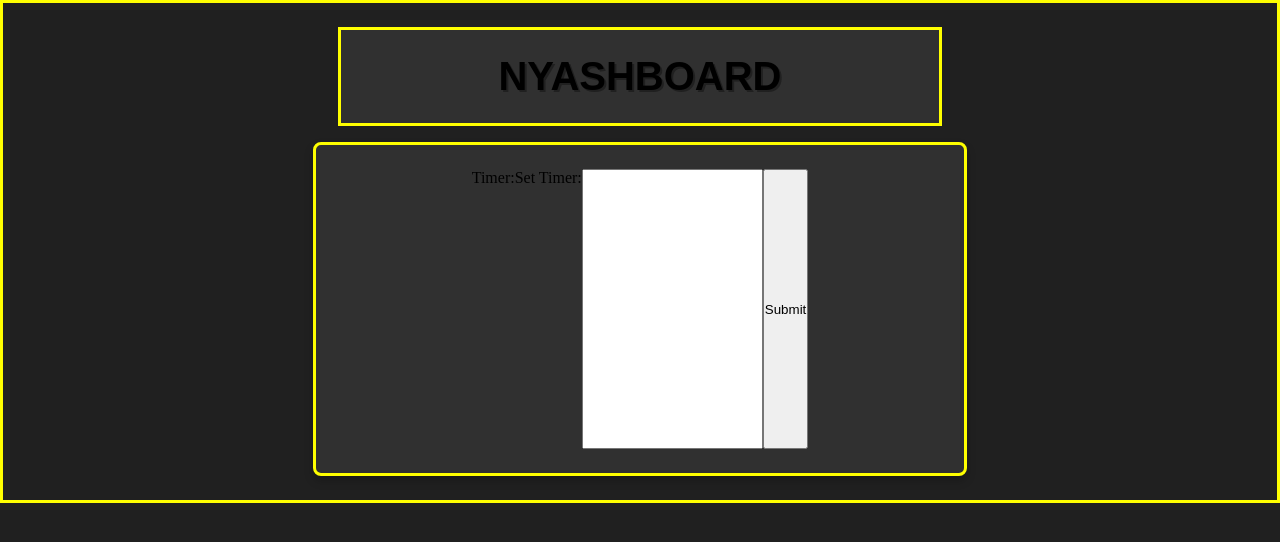
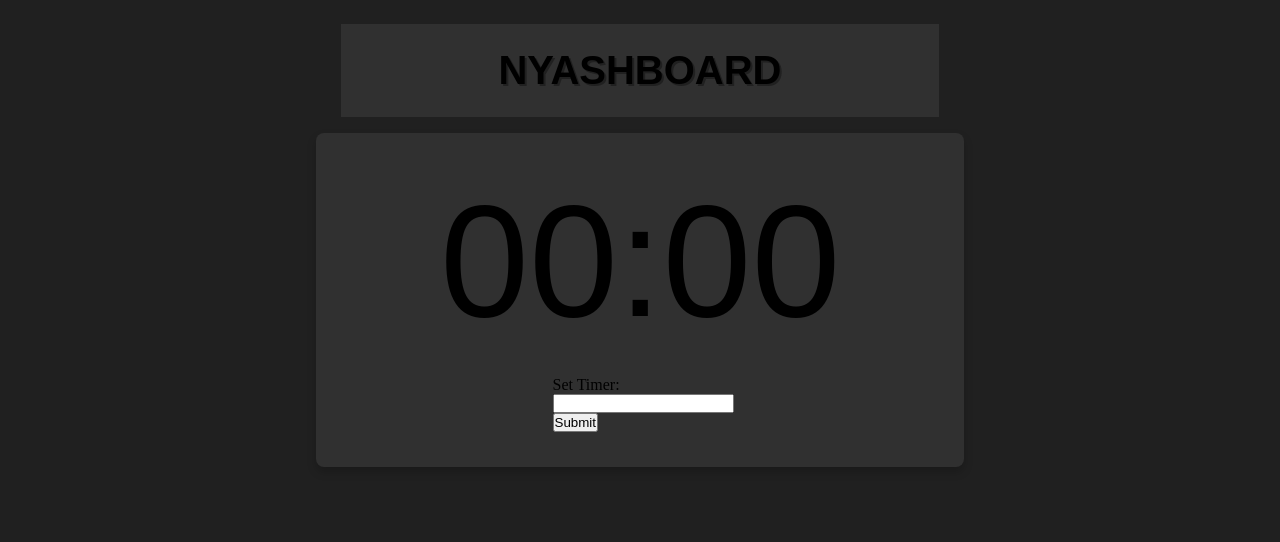
Before and after one commit to Lanubee/PomoPOC, a React (Create React App) app in the folder front-end/: page / in a window 1280 px wide. Shown: the top 542 px of the page. Built offline with nearby package versions, Linux system fonts and the light colour scheme; no server answers.

Commit message:
Reorganise timer component

```diff
--- a/front-end/src/components/timer.js
+++ b/front-end/src/components/timer.js
@@ -1,7 +1,7 @@
 import React, { useState, useEffect } from 'react';
 
 function Timer() {
-  const [timer, setTimer] = useState(null);
+  const [timer, setTimer] = useState('00:00');
   const [inputValue, setInputValue] = useState('');
 
   /**
@@ -11,6 +11,8 @@ function Timer() {
     let timerId;
     if (timer !== null && timer > 0) {
       timerId = setTimeout(() => setTimer(timer - 1), 1000);
+    } else {
+      setTimer('00:00');
     }
     return () => clearTimeout(timerId);
   }, [timer]);
@@ -41,8 +43,9 @@ function Timer() {
    *
    */
     return (
-    <div className="timer">
-      <div>Timer: {timer}</div>
+    <div className="timerbox">
+      <div className="timer">{timer}</div>
+        <div className="timer-input">
           <label htmlFor='timeInput'>Set Timer:</label>
           <input
             type="number"
@@ -52,6 +55,7 @@ function Timer() {
           />
           <button onClick={handleSetTimer}>Submit</button>
         </div>
+    </div>
   );
 }
 
--- a/front-end/src/style.css
+++ b/front-end/src/style.css
@@ -1,3 +1,5 @@
+/* uncomment the borders if you wanna see the components and stuff... */
+
 :root {
     --default-color: #202020;
     --white: #ffffff;
@@ -14,7 +16,7 @@ body {
 }
 
 .dashboard {
-    border: solid yellow;
+    /* border: solid yellow; */
     display: flex;
     margin: 0.5rem auto;
     width: 550px;
@@ -25,25 +27,38 @@ body {
 
 .container {
     display: grid;
-    grid-template-rows: 100px fr fr;
+    /* grid-template-rows: 100px fr fr; */
     grid-template-rows: auto 350px;
     padding: 1rem 0rem;
-    border: solid yellow;
+    /* border: solid yellow; */
 }
 
-.timer {
+.timerbox {
     margin: 0.5rem auto;
     width: 600px;
     box-shadow: 0px 5px 10px 0px rgba(0,0,0,0.2);
     padding: 1.5rem;
     border-radius: 0.5rem;
     cursor: pointer;
-    display: flex;
-    flex-direction: row;
+    display: grid;
+    grid-template-rows: 400px fr;
     justify-content: center;
-    align-items: top;
+    align-items: center;
     background-color: #303030;
-    border: solid yellow;
+    /* border: solid yellow; */
+}
+
+.timer {
+    /* border: solid yellow; */
+    width: 400px;
+    font-family: sans-serif;
+    font-size: 10rem;
+}
+
+.timer-input {
+    /* border: solid yellow; */
+    width: 175px;
+    justify-self: center;
 }
 
 .dashboard h1 {
```
Lines whose indentation alone changed are shown as unchanged.
